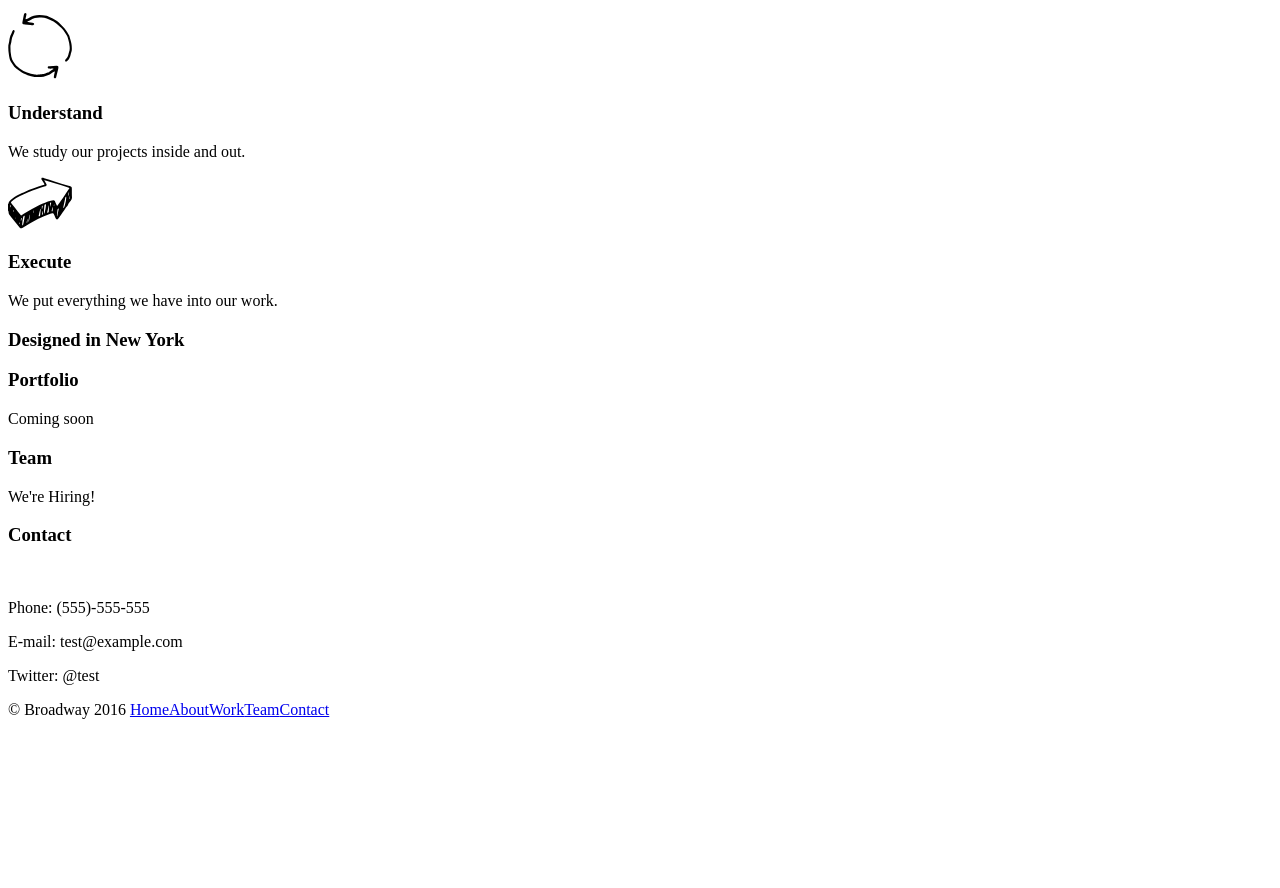
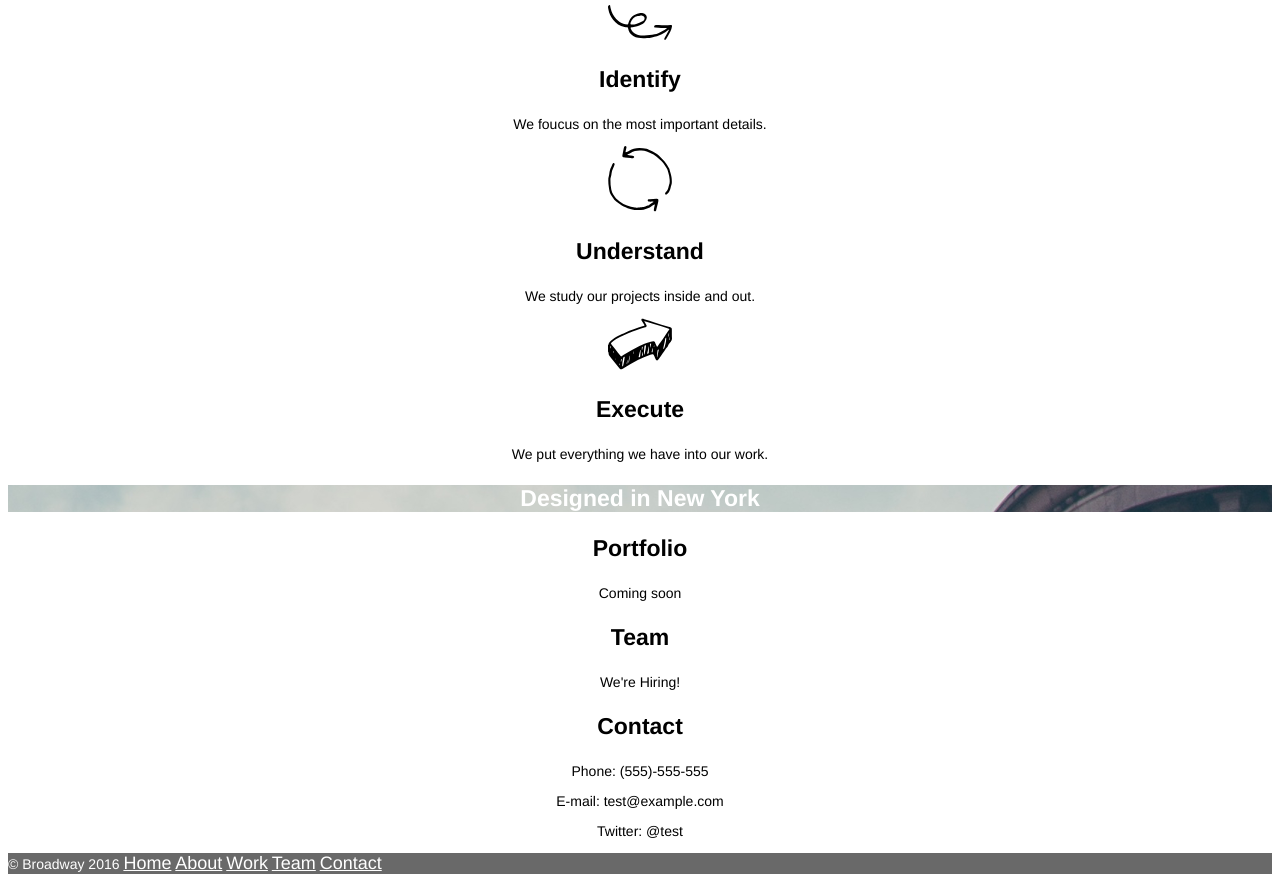
Before and after one commit to alexjknapp/Broadway, a plain HTML site: page index.html in a window 1280 px wide. Shown: the part 420-1308 px from the top of the page. Before the commit the page ends 1155 px from the top, so only its background shows below. Drawn offline with Linux system fonts and the light colour scheme.

Commit message:
Add css & update html

```diff
--- a/index.html
+++ b/index.html
@@ -14,11 +14,11 @@
     <body>
         <div id="header">
             <h1>Broadway Design</h1>
-            <p><a href="http://">Home</a></p>
-            <p><a href="http://">About</a></p>
-            <p><a href="http://">Work</a></p>
-            <p><a href="http://">Team</a></p>
-            <p><a href="http://">Contact</a></p>
+            <p> <a href="http://">Home</a></p>
+            <p> <a href="http://">About</a></p>
+            <p> <a href="http://">Work</a></p>
+            <p> <a href="http://">Team</a></p>
+            <p> <a href="http://">Contact</a></p>
 
         </div>
 
@@ -37,7 +37,7 @@
             <h3>Execute</h3>
             <p>We put everything we have into our work.</p>
 
-            <h3>Designed in New York</h3>
+            <h3 id="designed">Designed in New York</h3>
 
             <h3>Portfolio</h3>
             <p>Coming soon</p>
@@ -45,7 +45,7 @@
             <h3>Team</h3>
             <p>We're Hiring!</p>
 
-            <h3>Contact</h3><br>
+            <h3>Contact</h3>
             <p>Phone: (555)-555-555</p>
             <p>E-mail: test@example.com</p>
             <p>Twitter: @test</p>
@@ -53,7 +53,7 @@
         </div>
 
         <div id="footer">
-            <p>&copy; Broadway 2016 <span><a href="http://">Home</a><a href="http://">About</a><a href="http://">Work</a><a href="http://">Team</a><a href="http://">Contact</a> </span></p>
+            <p>&copy; Broadway 2016 <span><a href="http://">Home</a> <a href="http://">About</a> <a href="http://">Work</a> <a href="http://">Team</a> <a href="http://">Contact</a> </span></p>
 
         </div>
 
--- a/resources/css/style.css
+++ b/resources/css/style.css
@@ -0,0 +1,54 @@
+body {
+    text-align: center;
+    font-family: Helvetica;
+    color: white;
+}
+
+#header {
+    background-image: url(../images/the-flatiron-building.png);
+    background-repeat: no-repeat;
+    background-position: center;
+}
+
+h1 {
+    font-size: 70px;
+    font-weight: bold;
+}
+
+a {
+    font-size: 18px;
+    color: white;
+}
+
+#main {
+    color: black;
+    background-color: white;
+    font-weight: bold;
+}
+
+h2 {
+    font-size: 32px;
+}
+
+h3 {
+    font-size: 23px;
+}
+
+p {
+    font-size: 14px;
+    font-weight: normal;
+}
+
+#designed {
+    color: white;
+    background-image: url(../images/the-flatiron-building.png);
+    background-repeat: no-repeat;
+}
+
+#footer {
+    font-size: 11px;
+    color: white;
+    background-color: dimgray;
+    text-align: left;
+    background-repeat: no-repeat;
+}
```
